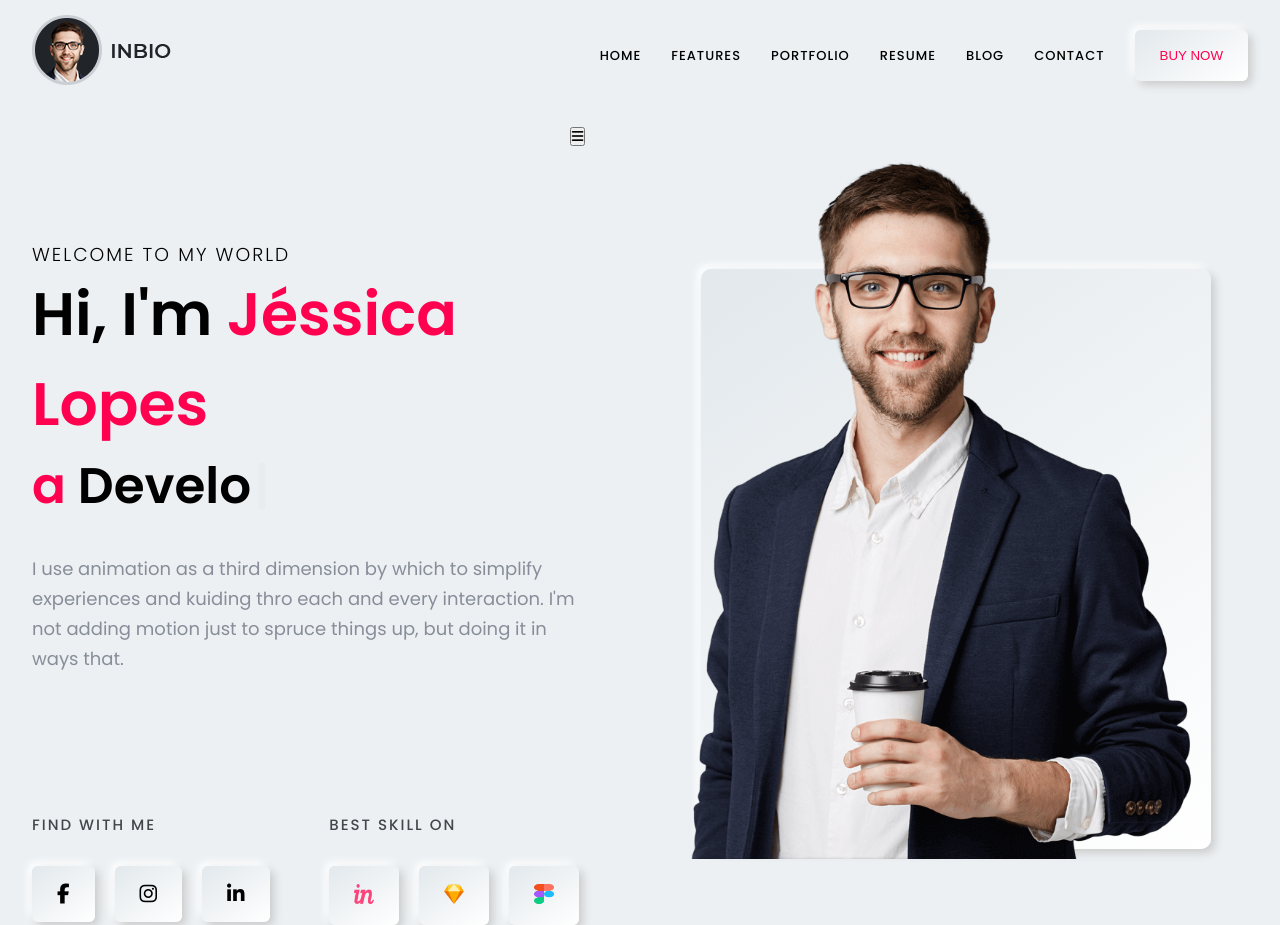
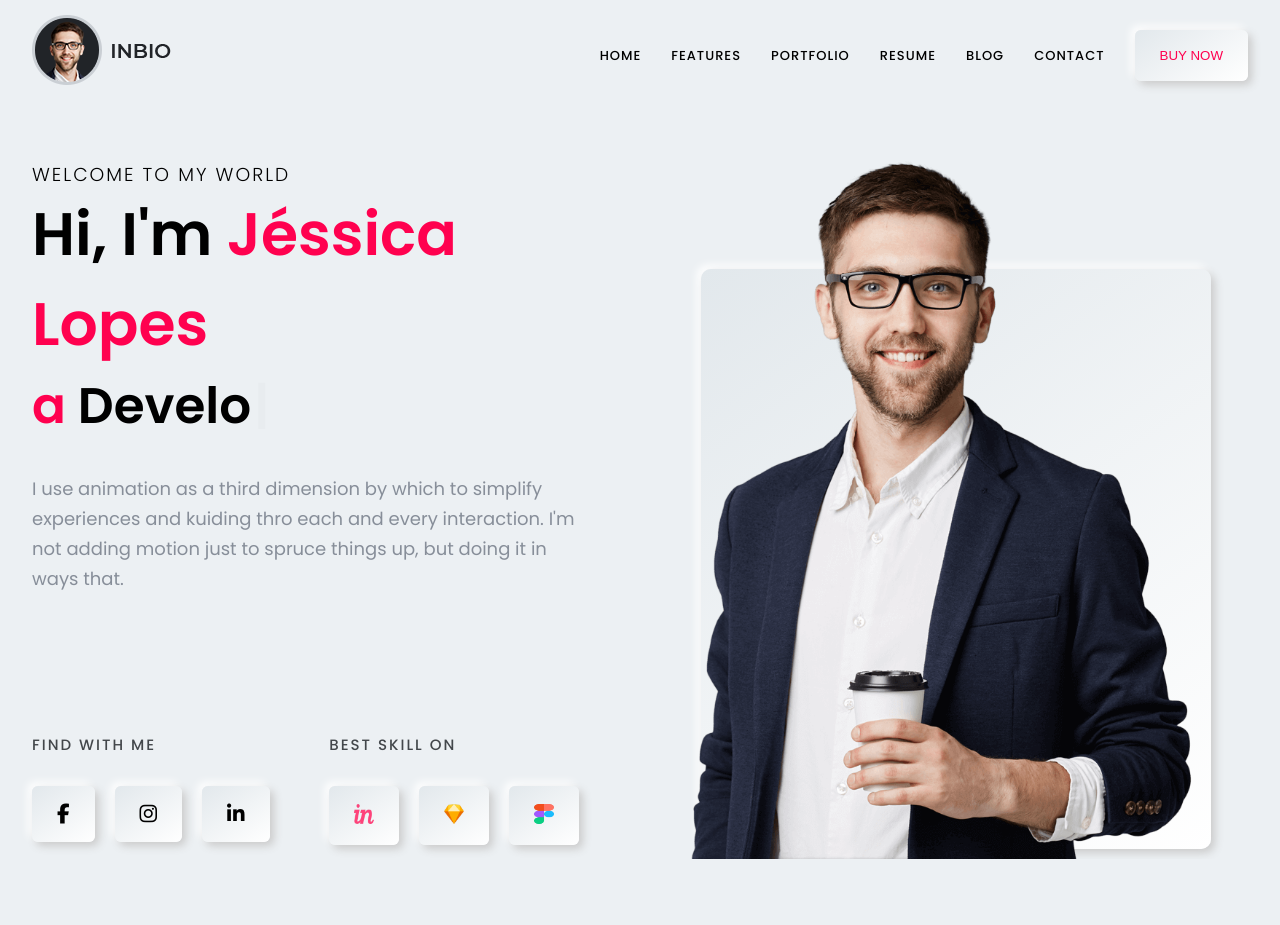
Before and after one commit to JessicaLopesDev/portfolio, a React (Vite) app: page / in a window 1280 px wide. After the commit the page ends 859 px from the top, so only its background shows below. Built offline with nearby package versions, Linux system fonts and the light colour scheme.

Commit message:
Arrumando margem top do container esquerdo

```diff
--- a/src/components/Header/index.tsx
+++ b/src/components/Header/index.tsx
@@ -36,13 +36,13 @@ const Header = () => {
                 <S.Button>BUY NOW</S.Button>
               </S.ListItem>
             </S.List>
-            <button onClick={() => setMobile(!Mobile)}>
+            <S.HomeButton onClick={() => setMobile(!Mobile)}>
               {Mobile ? (
                 <i className="fas fa-times close home-btn"></i>
               ) : (
                 <i className="fas fa-bars open"></i>
               )}
-            </button>
+            </S.HomeButton>
           </S.RightContent>
         </S.Content>
       </S.Container>
--- a/src/components/Header/styles.ts
+++ b/src/components/Header/styles.ts
@@ -78,6 +78,7 @@ export const Button = styled.button`
 `;
 
 export const HomeButton = styled.button`
+  display: none;
   padding: 18px 25px;
   border-radius: 6px;
   transition: 0.3s all ease;
--- a/src/components/Home/styles.ts
+++ b/src/components/Home/styles.ts
@@ -13,7 +13,6 @@ export const Content = styled.div`
 
 export const LeftContent = styled.div`
   margin-right: 10%;
-  margin-top: 80px;
   width: 50%;
 `;
 
```
